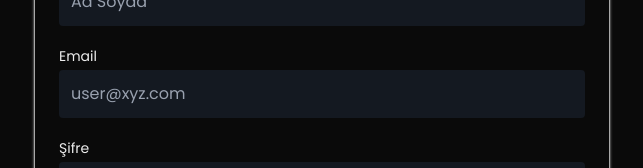
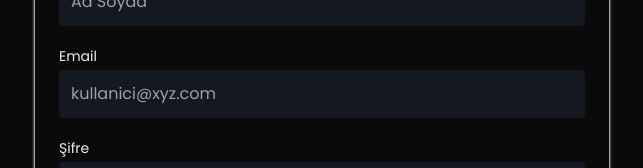
Before and after one commit to enessozdemir/barber-booking-app, a React (Vite) app in the folder client/: page /register in a window 1280 px wide. Shown: the part 350-518 px from the top of the page, without its empty margins (318-961 px from the left). Built offline with nearby package versions, Linux system fonts and the light colour scheme; no server answers.

Commit message:
feat: Add `CustomerLayout` and dynamic profile page layout, remove client-side token handling from expense modal, and update README with project details.

```diff
--- /dev/null
+++ b/client/src/components/layout/CustomerLayout.tsx
@@ -0,0 +1,19 @@
+import type { ReactNode } from 'react';
+import Header from '../../shared/components/Header';
+
+interface CustomerLayoutProps {
+  children: ReactNode;
+}
+
+export default function CustomerLayout({ children }: CustomerLayoutProps) {
+  return (
+    <div className="min-h-screen bg-dark">
+      <Header />
+
+      {/* Main Content */}
+      <main className="pt-20">
+        {children}
+      </main>
+    </div>
+  );
+}
--- a/client/src/modules/auth/components/ForgotPassword.tsx
+++ b/client/src/modules/auth/components/ForgotPassword.tsx
@@ -29,7 +29,7 @@ const ForgotPassword = () => {
           label="Email"
           value={email}
           setFunction={handleEmailChange}
-          placeholder="user@xyz.com"
+          placeholder="kullanici@xyz.com"
         />
 
         <div className="flex gap-2 mt-4">
--- a/client/src/modules/auth/components/RegisterForm.tsx
+++ b/client/src/modules/auth/components/RegisterForm.tsx
@@ -42,7 +42,7 @@ export default function RegisterForm() {
         value={email}
         maxLength={35}
         setFunction={handleEmailChange}
-        placeholder="user@xyz.com"
+        placeholder="kullanici@xyz.com"
       />
 
       <PasswordInput
--- a/client/src/modules/financial/components/ExpenseModal.tsx
+++ b/client/src/modules/financial/components/ExpenseModal.tsx
@@ -1,7 +1,6 @@
 import { useState, useEffect } from 'react';
 import axios from 'axios';
 import { toast } from 'react-toastify';
-import Cookies from 'js-cookie';
 
 interface ExpenseModalProps {
   isOpen: boolean;
@@ -37,12 +36,6 @@ export default function ExpenseModal({ isOpen, onClose, onSuccess, initialDate }
   const handleSubmit = async (e: React.FormEvent) => {
     e.preventDefault();
 
-    const token = Cookies.get('token');
-    if (!token) {
-      toast.error('Yetkilendirme hatası: Token bulunamadı.');
-      return;
-    }
-
     const amountNum = parseFloat(amount);
     if (isNaN(amountNum) || amountNum <= 0) {
       toast.error('Lütfen geçerli bir tutar girin');
@@ -67,8 +60,6 @@ export default function ExpenseModal({ isOpen, onClose, onSuccess, initialDate }
         category,
         description,
         type: 'business', // All expenses are business expenses
-      }, {
-        headers: { Authorization: `Bearer ${token}` },
       });
 
       toast.success('Gider kaydedildi');
--- a/client/src/modules/profile/pages/ProfilePage.tsx
+++ b/client/src/modules/profile/pages/ProfilePage.tsx
@@ -3,6 +3,7 @@ import { useSelector, useDispatch } from 'react-redux';
 import type { RootState } from '../../app/store';
 import { setUser } from '../../auth/store/authSlice';
 import BarberLayout from '../../../components/layout/BarberLayout';
+import CustomerLayout from '../../../components/layout/CustomerLayout';
 import ConfirmModal from '../../../shared/components/ConfirmModal';
 import ChangePasswordModal from '../components/ChangePasswordModal';
 import axios from 'axios';
@@ -135,8 +136,10 @@ export default function ProfilePage() {
     setIsEditing(false);
   };
 
+  const LayoutComponent = user?.role === 'barber' ? BarberLayout : CustomerLayout;
+
   return (
-    <BarberLayout>
+    <LayoutComponent>
       <div className="min-h-screen p-6 bg-dark">
         <div className="max-w-7xl mx-auto">
           {/* Header */}
@@ -330,6 +333,6 @@ export default function ProfilePage() {
         isOpen={showChangePasswordModal}
         onClose={() => setShowChangePasswordModal(false)}
       />
-    </BarberLayout>
+    </LayoutComponent>
   );
 }
```
Also changed, not shown: 1 other file (tests, documents, lock files or other folders).
